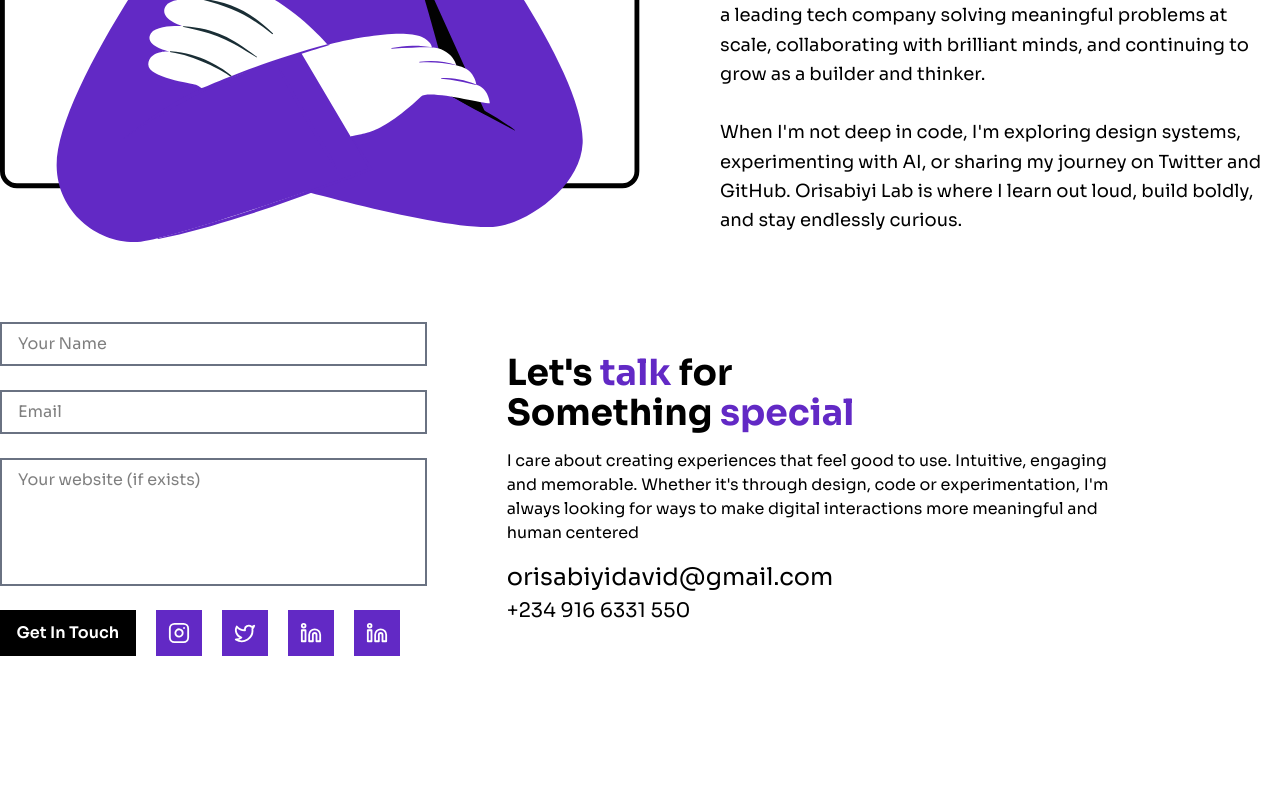
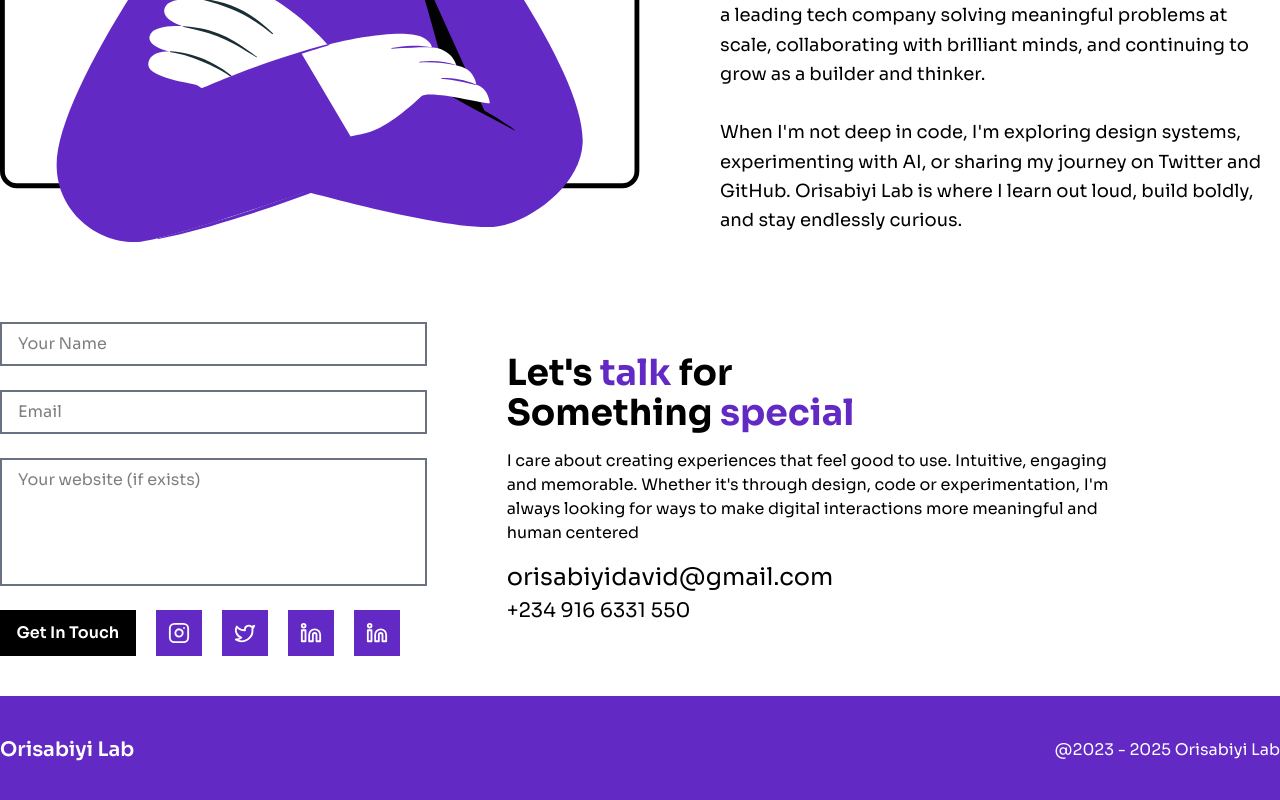
Before and after one commit to Orisabiyi/orisabiyi-lab, a Next.js app: page / in a window 1280 px wide. Shown: the part 2801-3601 px from the top of the page. Before the commit the page ends 3497 px from the top, so only its background shows below. Built offline with nearby package versions, Linux system fonts and the light colour scheme.

Commit message:
Add Footer component for improved site navigation and branding

```diff
--- a/app/page.tsx
+++ b/app/page.tsx
@@ -1,6 +1,7 @@
 import AboutSection from "@/components/about-section";
 import ContactSection from "@/components/contact-section";
 import ExperienceSection from "@/components/exprience-section";
+import Footer from "@/components/footer";
 import Header from "@/components/header";
 import Navbar from "@/components/navbar";
 import SkillSection from "@/components/skills-section";
@@ -14,6 +15,7 @@ export default function Page() {
       <ExperienceSection />
       <AboutSection />
       <ContactSection />
+      <Footer />
     </>
   );
 }
--- /dev/null
+++ b/components/footer.tsx
@@ -0,0 +1,19 @@
+import Link from "next/link";
+
+export default function Footer() {
+  const currentYear = new Date().getFullYear();
+
+  return (
+    <footer className="py-10 bg-primary text-white font-sora">
+      <div className="flex items-center justify-center container mx-auto">
+        <h2 className="mr-auto text-xl font-semibold">
+          <Link href='/'>Orisabiyi Lab</Link>
+        </h2>
+
+        <div>
+          <h3 className="text-base">@2023 - {currentYear} Orisabiyi Lab</h3>
+        </div>
+      </div>
+    </footer>
+  )
+}
```
